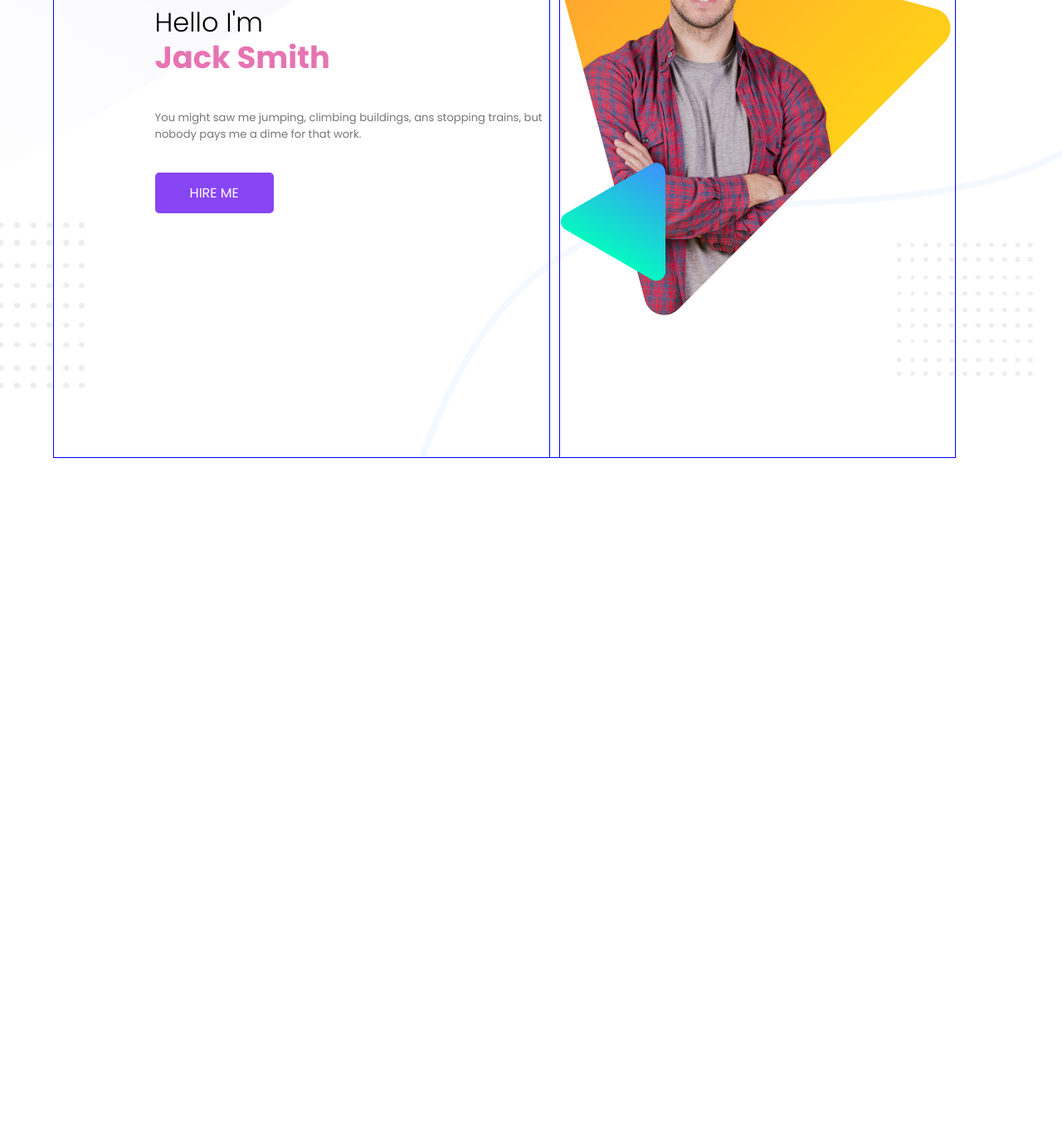
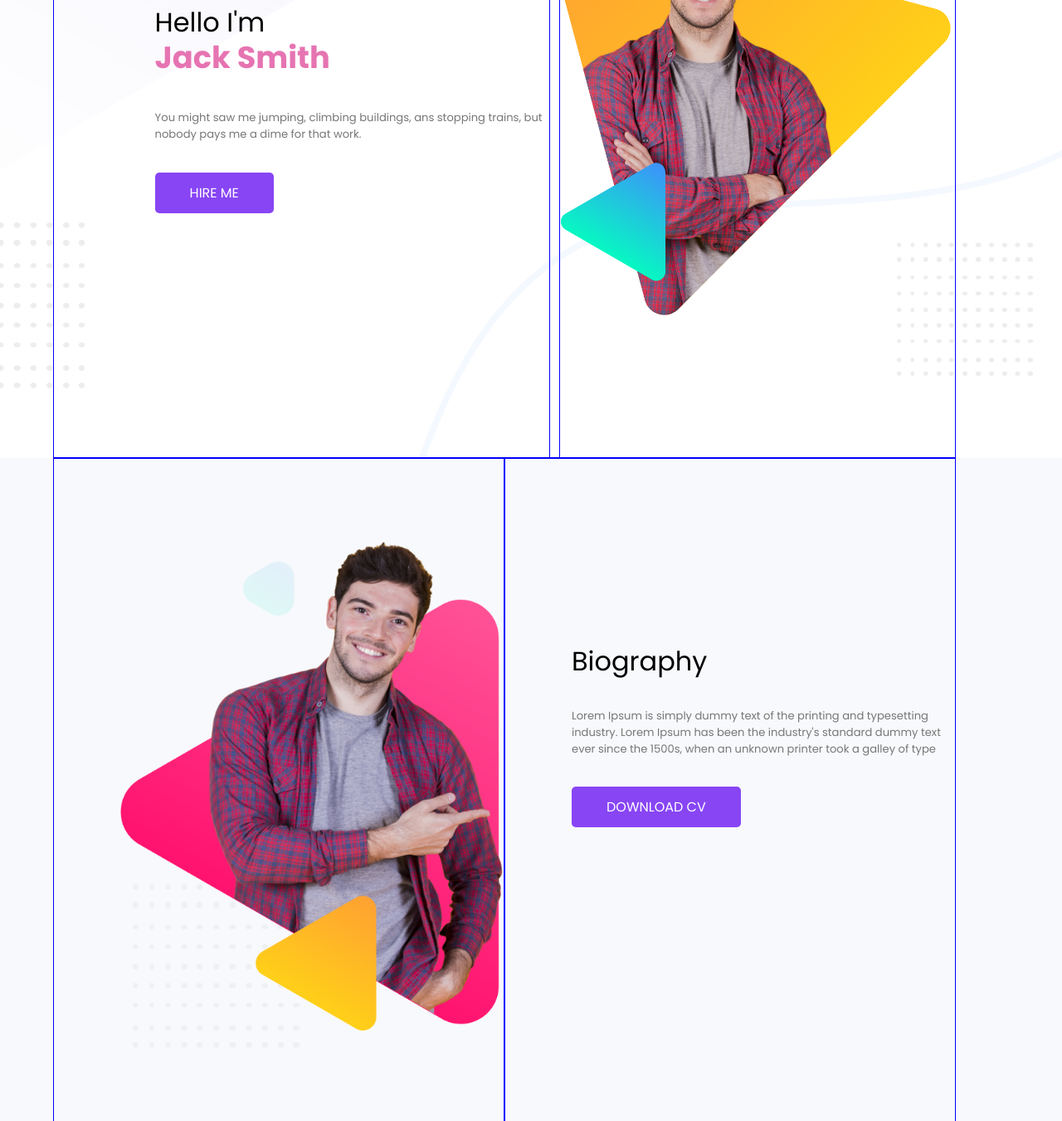
Before and after one commit to MinhazMinu/assaignmant1, a plain HTML site: page index.html in a window 1280 px wide. Shown: the part 248-1599 px from the top of the page at 83% size. Before the commit the page ends 800 px from the top, so only its background shows below. Drawn offline with Linux system fonts and the light colour scheme.

Commit message:
second section

```diff
--- a/index.html
+++ b/index.html
@@ -13,7 +13,7 @@
   <body>
     <section class="section-1">
       <div class="box lside">
-        <h1>Hello I'm</h1>
+        <h1 id="hello-text">Hello I'm</h1>
         <span>Jack Smith</span>
         <p class="long-text">
           You might saw me jumping, climbing buildings, ans stopping trains, but
@@ -37,5 +37,23 @@
         <img src="./img/peter.png" alt="peter.png" class="half" />
       </div> -->
     </section>
+
+    <!-- section 2 -->
+    <section class="section-2">
+      <div class="box2 lside2">
+        <img src="./img/peter_dream.png" alt="" />
+      </div>
+      <div class="box2 rside2">
+        <div class="comp">
+          <h1 id="bio-text">Biography</h1>
+          <p class="long-text">
+            Lorem Ipsum is simply dummy text of the printing and typesetting
+            industry. Lorem Ipsum has been the industry's standard dummy text
+            ever since the 1500s, when an unknown printer took a galley of type
+          </p>
+          <a href="#" class="btn">download CV</a>
+        </div>
+      </div>
+    </section>
   </body>
 </html>
--- a/style.css
+++ b/style.css
@@ -11,9 +11,15 @@ body {
 
   /* max-width: 1140px; */
 }
-h1 {
+span {
+  color: rgb(230, 116, 178);
+  font-size: 2.3em;
+  font-weight: 700;
+  margin-top: 7px;
+}
+#hello-text {
   font-size: 2em;
-  font-weight: 300;
+  font-weight: 400;
   color: #000000;
   margin-top: 20px;
   margin-bottom: -10px;
@@ -70,47 +76,42 @@ section-1
   text-decoration: none;
   text-transform: uppercase;
 }
-/*
-.lside1 {
-  border: 1px solid blue;
-  width: 35%;
-  float: left;
-  text-align: right;
-}
-.rside1 {
-  width: 49%;
-  float: left;
-  border: 1px solid blue;
-}
-.rside1 .img {
-  width: 50%;
-}
-/* .half {
-  width: 45%;
-  float: left;
 
-  border: 1px solid rebeccapurple;
-} */
-
-/* img {
-  float: left;
-  width: 100%;
-} */
-/* .lside1 {
-  padding-top: 220px;
-  padding-left: 100px;
-} */
-/*
-.rside {
-  padding-top: 220px;
+/* section2 */
+.section-2 {
+  background-image: url("./img/biography-bg.png");
+  background-repeat: no-repeat;
+  background-size: cover;
+  display: flex;
 }
 
-.long-text {
-  font-size: 0.8em;
-}  */
-span {
-  color: rgb(230, 116, 178);
-  font-size: 2.3em;
-  font-weight: 700;
-  margin-top: 7px;
+.box2 {
+  width: 45%;
+  border: 1px solid blue;
+  justify-content: left;
 }
+
+.lside2 {
+  margin-left: 5%;
+}
+
+.rside2 {
+  margin-right: 10%;
+}
+
+.lside2 img {
+  width: 85%;
+  padding-left: 80px;
+  padding-top: 100px;
+}
+
+#bio-text {
+  font-size: 2em;
+  font-weight: 400;
+  color: #000000;
+}
+
+.comp {
+  margin-top: 220px;
+  padding-left: 80px;
+}
```
